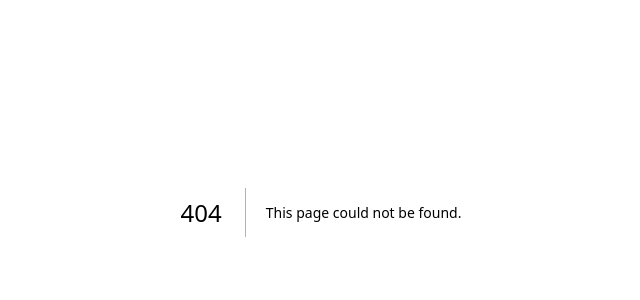
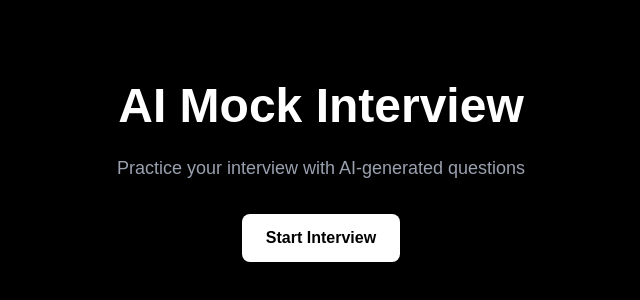
Before and after one commit to Princegupta-78/ai-interview-platform, a Next.js app in the folder frontend/: page /interview in a window 1280 px wide. Before the commit this address had no page. Shown: the part 188-488 px from the top of the page, without its empty margins (319-959 px from the left). Built offline with nearby package versions, Linux system fonts and the light colour scheme.

Commit message:
Added AI interview session flow UI

```diff
--- /dev/null
+++ b/frontend/src/app/interview/page.tsx
@@ -0,0 +1,70 @@
+"use client";
+
+import { useState } from "react";
+
+export default function InterviewPage() {
+  const [started, setStarted] = useState(false);
+
+  const questions = [
+    "Tell me about yourself.",
+    "What are your strengths?",
+    "Why should we hire you?",
+    "Explain your latest project.",
+  ];
+
+  const [currentQuestion, setCurrentQuestion] = useState(0);
+
+  const startInterview = () => {
+    setStarted(true);
+  };
+
+  const nextQuestion = () => {
+    if (currentQuestion < questions.length - 1) {
+      setCurrentQuestion(currentQuestion + 1);
+    } else {
+      alert("Interview Completed");
+    }
+  };
+
+  return (
+    <div className="min-h-screen bg-black text-white p-10">
+      {!started ? (
+        <div className="flex flex-col items-center justify-center h-[80vh]">
+          <h1 className="text-5xl font-bold mb-6">
+            AI Mock Interview
+          </h1>
+
+          <p className="text-gray-400 mb-8 text-lg">
+            Practice your interview with AI-generated questions
+          </p>
+
+          <button
+            onClick={startInterview}
+            className="bg-white text-black px-6 py-3 rounded-lg font-semibold hover:bg-gray-300"
+          >
+            Start Interview
+          </button>
+        </div>
+      ) : (
+        <div className="max-w-3xl mx-auto mt-20">
+          <h2 className="text-3xl font-bold mb-8">
+            Question {currentQuestion + 1}
+          </h2>
+
+          <div className="bg-zinc-900 p-8 rounded-2xl border border-zinc-800">
+            <p className="text-2xl">
+              {questions[currentQuestion]}
+            </p>
+          </div>
+
+          <button
+            onClick={nextQuestion}
+            className="mt-8 bg-white text-black px-6 py-3 rounded-lg font-semibold hover:bg-gray-300"
+          >
+            Next Question
+          </button>
+        </div>
+      )}
+    </div>
+  );
+}
```
